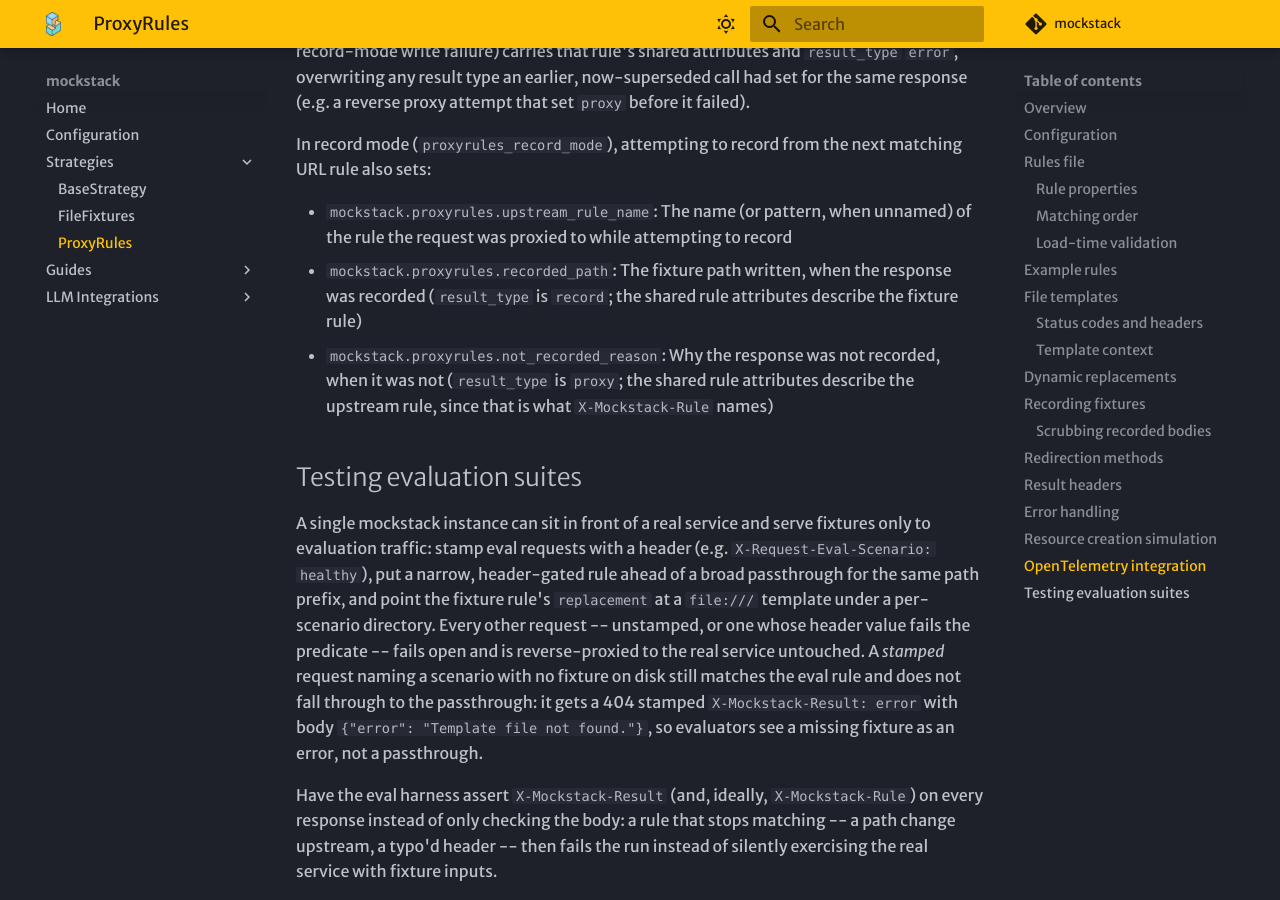
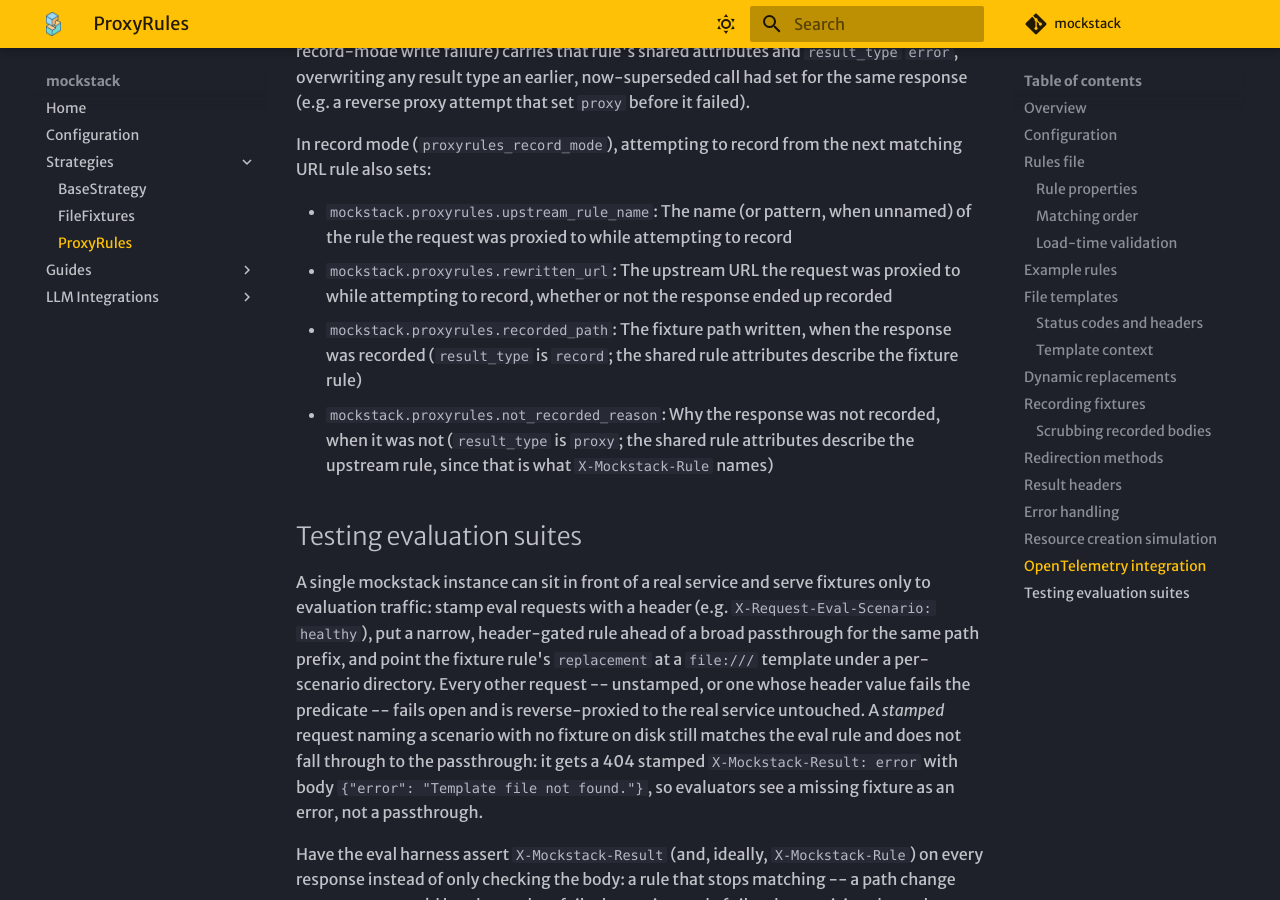
Before and after one commit to promptromp/mockstack, an MkDocs documentation site: the page built from docs/strategies/proxyrules.md, in a window 1280 px wide and 900 px high, scrolled down 15046 px. Built offline with MkDocs 1.6.1 and Material for MkDocs 9.7.7, drawn with Linux system fonts in a browser that asks for light colours; some web fonts are replaced; comment, search, counter and statistics services are not loaded.

Commit message:
docs: note span_attributes fixture and record-mode rewritten_url (#116)
Documents mockstack.proxyrules.rewritten_url in the record-mode OpenTelemetry attribute list and adds the span_attributes fixture to CLAUDE.md's test helper list. No code changes.

```diff
--- a/docs/strategies/proxyrules.md
+++ b/docs/strategies/proxyrules.md
@@ -611,6 +611,8 @@ URL rule also sets:
 
 - `mockstack.proxyrules.upstream_rule_name`: The name (or pattern, when unnamed) of the
   rule the request was proxied to while attempting to record
+- `mockstack.proxyrules.rewritten_url`: The upstream URL the request was proxied to while
+  attempting to record, whether or not the response ended up recorded
 - `mockstack.proxyrules.recorded_path`: The fixture path written, when the response was
   recorded (`result_type` is `record`; the shared rule attributes describe the fixture
   rule)
```
Also changed, not shown: CLAUDE.md (+1 -1 lines).
